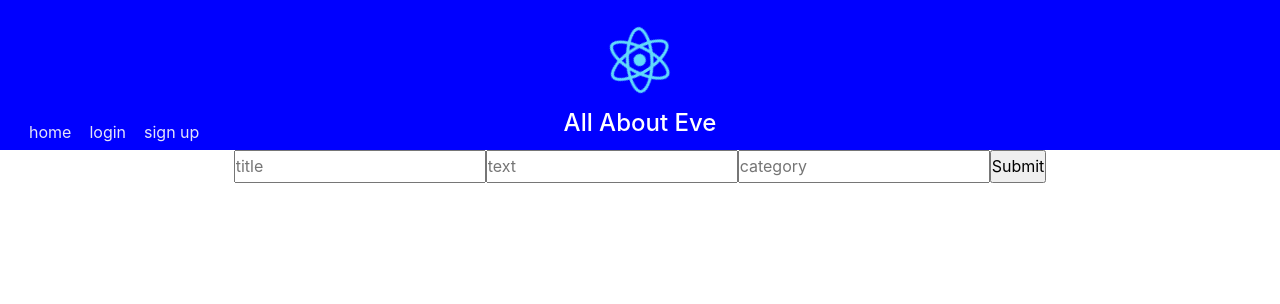
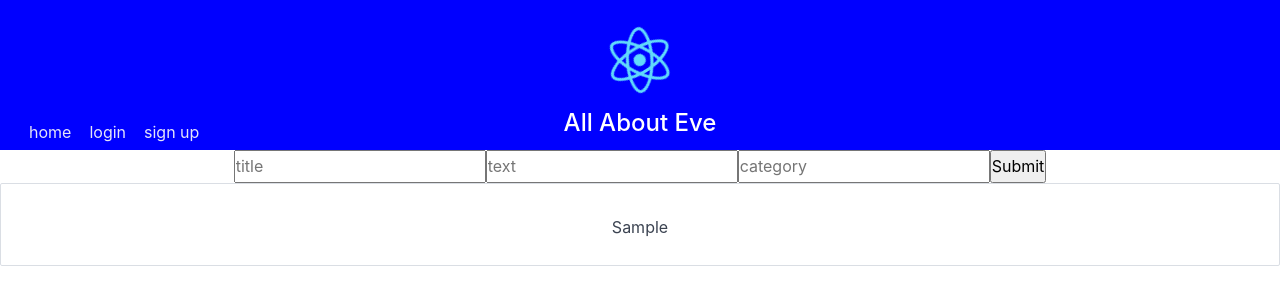
Before and after one commit to all-about-eve-team/all-about-eve, a React (Create React App) app in the folder client/: page /forum in a window 1280 px wide. Both pictures are taken after typing "Sample", "Sample", "Sample" into the empty fields and a click on the button "Submit". Shown: the top 304 px of the page. Built offline with nearby package versions, Linux system fonts and the light colour scheme; no server answers.

Commit message:
got the cards to show up with the text inputted by the user

```diff
--- /dev/null
+++ b/client/src/components/Card/index.js
@@ -0,0 +1,12 @@
+import React from "react";
+export function Card(props) {
+
+    return (
+        <div className="card" >
+            <br></br>
+            <p> {props.post}</p>
+        </div>
+
+
+    )
+}
--- a/client/src/pages/forum.js
+++ b/client/src/pages/forum.js
@@ -1,11 +1,14 @@
 import React, { Component } from 'react'
 import API from "../utils/API"
+import { Card } from '../components/Card/index';
+
 
 class Forum extends Component {
     state = {
         title: "",
         text: "",
         category: "",
+        submittedComment: []
     };
 
     handleInputChange = e => {
@@ -32,13 +35,26 @@ class Forum extends Component {
         // axios
 
         // connecting to utils to create a post.
-        API.createPost(newPost);
+        let newComments = this.state.submittedComment;
+        newComments.unshift(this.state.text);
+        this.setState({
+            submittedComment: newComments,
+            title: "",
+            text: "",
+            category: "",
 
-        this.setState(
-            {
-                title: "", text: "", category: ""
-            }
-        )
+        });
+
+        // API.createPost(newPost);
+
+
+        // this.setState(
+        //     {
+        //         title: "", text: "", category: ""
+        //     }
+        // )
+
+
     }
 
 
@@ -66,6 +82,12 @@ class Forum extends Component {
                         onChange={this.handleInputChange}
                         placeholder="category" />
                     <button onClick={this.handleFormSubmit}>Submit</button>
+
+                    {this.state.submittedComment.length ? (
+                        <div data-aos="flip-up">{this.state.submittedComment.map(singleComment => (
+                            <Card post={singleComment} />
+                        ))}</div>
+                    ) : null}
                 </form>
             </div>
         );
```
Also changed, not shown: client/src/components/Card/style.css (added).
